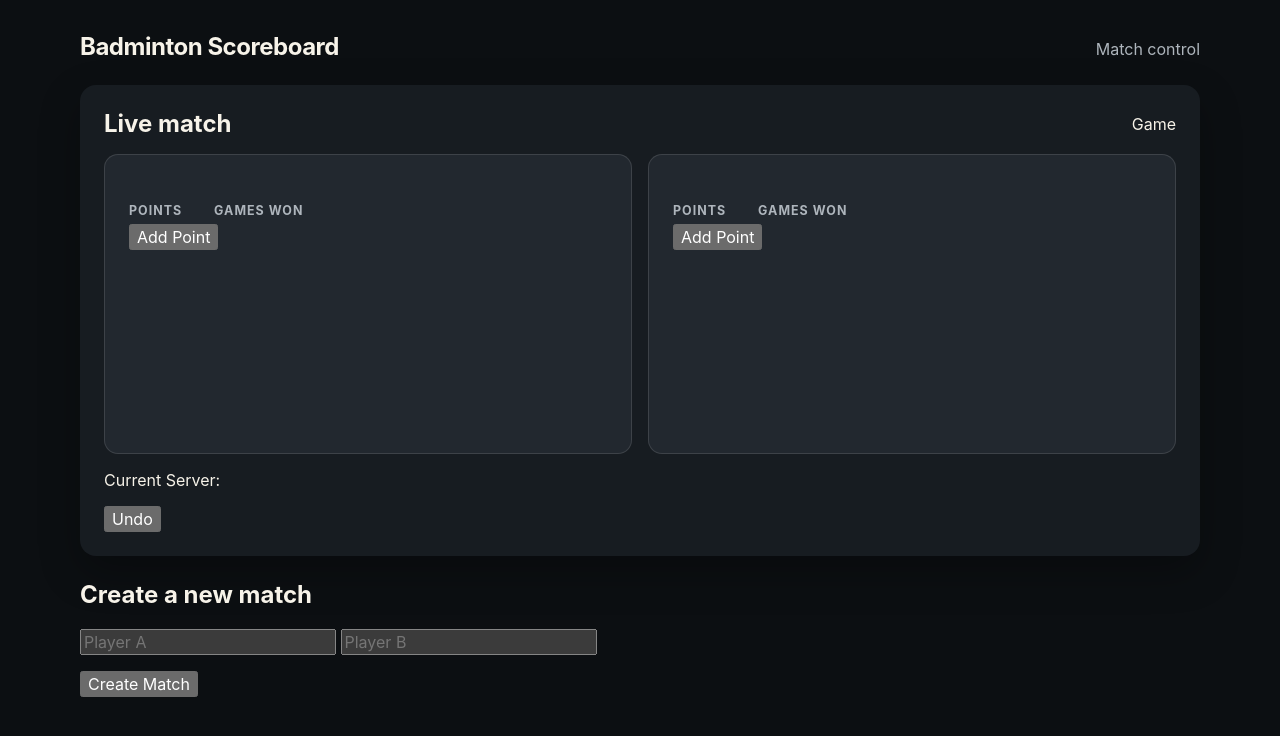
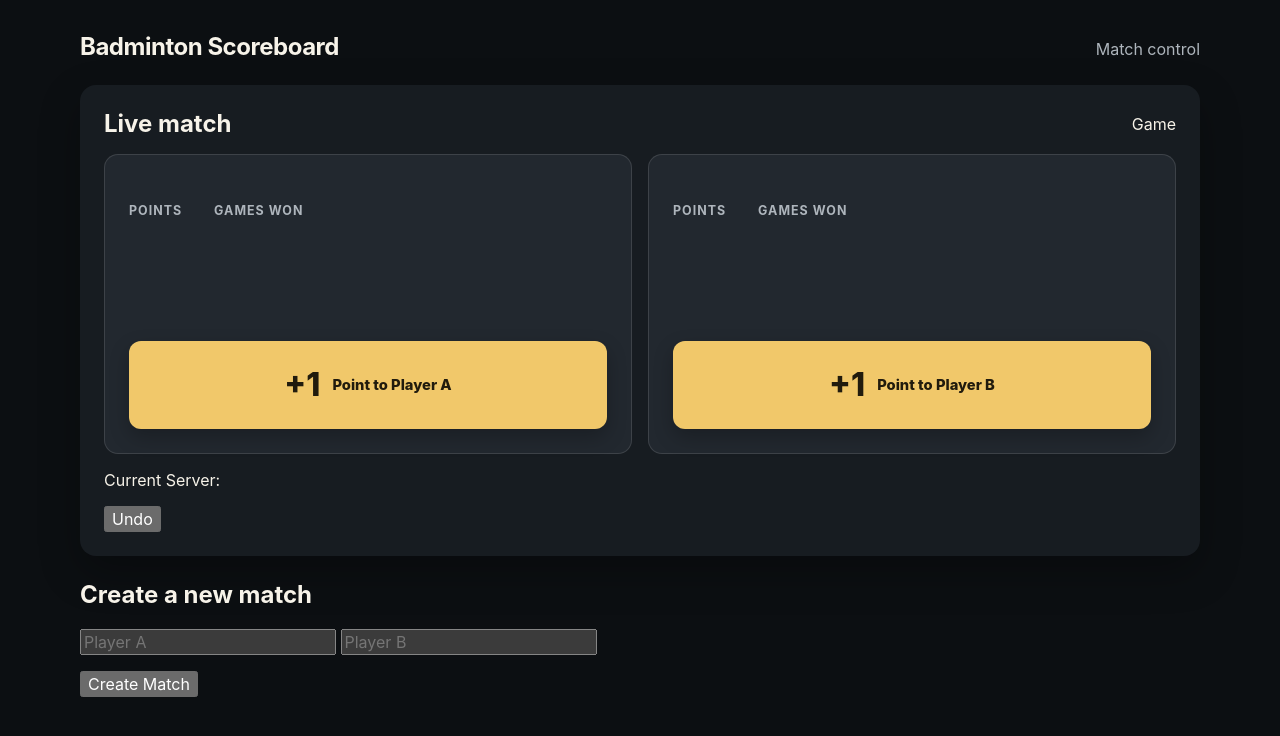
Before and after one commit to muxdz/badminton-scoreboard, a website: page public/index.html in a window 1280 px wide. Drawn offline with nearby package versions, Linux system fonts and the light colour scheme; no server answers.

Commit message:
feat: add large one-tap scoring buttons

```diff
--- a/public/control.css
+++ b/public/control.css
@@ -79,12 +79,57 @@ button {
 }
 
 .player-card {
+    display: flex;
+    flex-direction: column;
     min-width: 0;
     min-height: 300px;
     padding: 24px;
     border: 1px solid rgba(255, 255, 255, 0.12);
     border-radius: 14px;
     background: #22282f;
+}
+
+.score-button {
+    display: flex;
+    align-items: center;
+    justify-content: center;
+    gap: 12px;
+    width: 100%;
+    min-height: 88px;
+    margin-top: auto;
+    border: 0;
+    border-radius: 12px;
+    color: #211b0d;
+    background: #f1c86a;
+    font-size: 2rem;
+    font-weight: 850;
+    line-height: 1;
+    box-shadow: 0 8px 20px rgba(0, 0, 0, 0.24);
+    transition: background-color 160ms ease-out, transform 100ms ease-out, box-shadow 160ms ease-out;
+}
+
+.score-button:hover:not(:disabled) {
+    background: #ffda80;
+    box-shadow: 0 10px 24px rgba(0, 0, 0, 0.3);
+}
+
+.score-button:active:not(:disabled) {
+    transform: translateY(2px);
+    box-shadow: 0 4px 12px rgba(0, 0, 0, 0.28);
+}
+
+.score-button:disabled {
+    cursor: not-allowed;
+    opacity: 0.4;
+}
+
+.score-button-label {
+    max-width: 22ch;
+    overflow: hidden;
+    font-size: 0.92rem;
+    line-height: 1.15;
+    text-overflow: ellipsis;
+    white-space: nowrap;
 }
 
 .player-card h3 {
--- a/public/control.js
+++ b/public/control.js
@@ -1,6 +1,8 @@
 function renderMatch(match) {
     document.getElementById('player-a-name').textContent = match.playerA.name;
     document.getElementById('player-b-name').textContent = match.playerB.name;
+    document.getElementById('player-a-button-name').textContent = match.playerA.name;
+    document.getElementById('player-b-button-name').textContent = match.playerB.name;
 
     document.getElementById('player-a-score').textContent = match.playerA.score;
     document.getElementById('player-b-score').textContent = match.playerB.score;
--- a/public/index.html
+++ b/public/index.html
@@ -30,7 +30,7 @@
                         <p class="games-metric"><span class="metric-label">Games won</span><strong id="player-a-games-won"></strong></p>
                     </div>
                     <span id="player-a-point-status"></span>
-                    <button id="add-point-player-a">Add Point</button>
+                    <button class="score-button" id="add-point-player-a"><span aria-hidden="true">+1</span><span class="score-button-label">Point to <span id="player-a-button-name">Player A</span></span></button>
                 </article>
 
                 <article class="player-card" id="player-b-card">
@@ -40,7 +40,7 @@
                         <p class="games-metric"><span class="metric-label">Games won</span><strong id="player-b-games-won"></strong></p>
                     </div>
                     <span id="player-b-point-status"></span>
-                    <button id="add-point-player-b">Add Point</button>
+                    <button class="score-button" id="add-point-player-b"><span aria-hidden="true">+1</span><span class="score-button-label">Point to <span id="player-b-button-name">Player B</span></span></button>
                 </article>
             </div>
 
```
